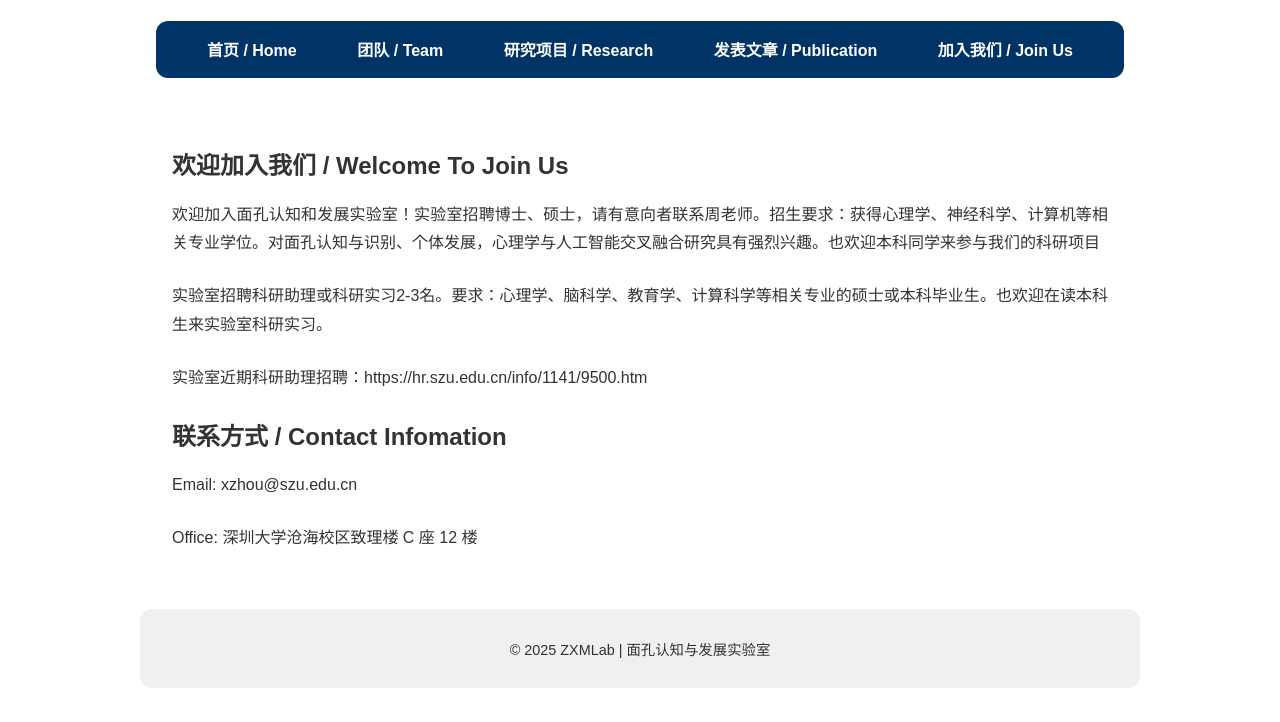
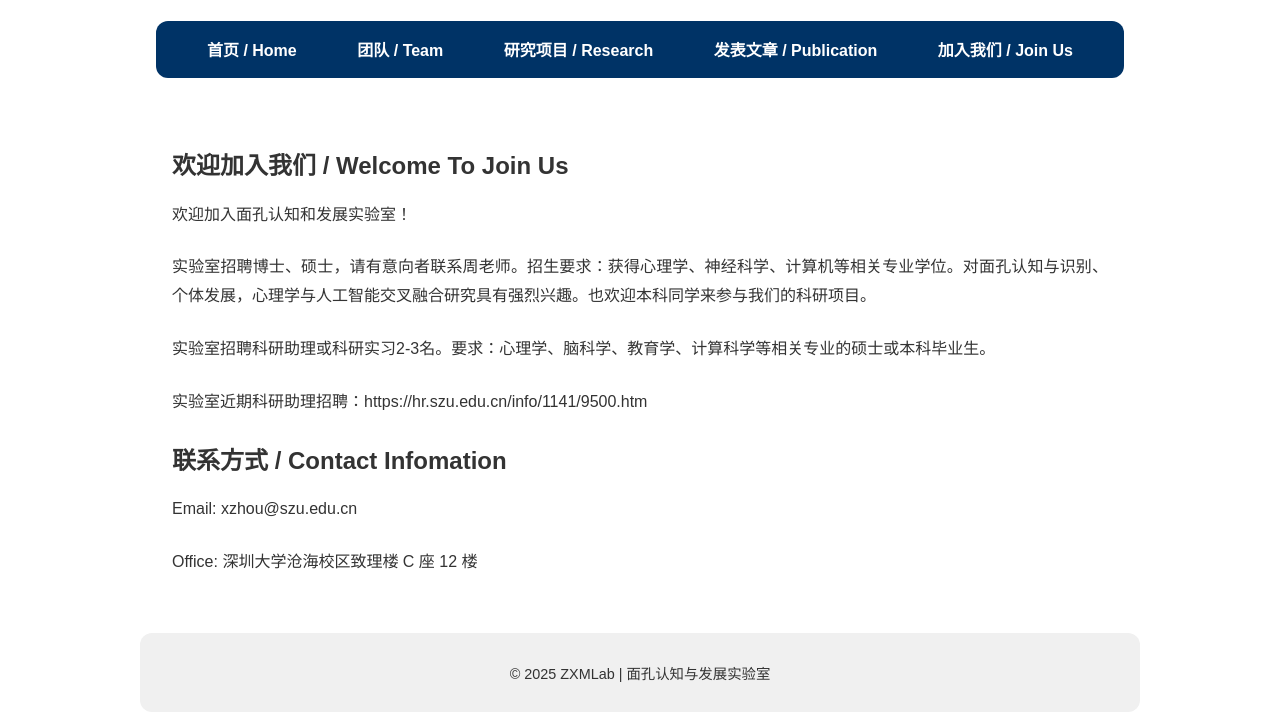
Before and after one commit to zxmlab/my-lab-site, a plain HTML site: page join.html in a window 1280 px wide. Shown: the part 189-911 px from the top of the page. Before the commit the page ends 887 px from the top, so only its background shows below. Drawn offline with Linux system fonts and the light colour scheme.

Commit message:
Update join.html

```diff
--- a/join.html
+++ b/join.html
@@ -31,8 +31,9 @@
 
     <main>
         <h2>欢迎加入我们 / Welcome To Join Us</h2>
-        <p>欢迎加入面孔认知和发展实验室！实验室招聘博士、硕士，请有意向者联系周老师。招生要求：获得心理学、神经科学、计算机等相关专业学位。对面孔认知与识别、个体发展，心理学与人工智能交叉融合研究具有强烈兴趣。也欢迎本科同学来参与我们的科研项目</p>
-        <p>实验室招聘科研助理或科研实习2-3名。要求：心理学、脑科学、教育学、计算科学等相关专业的硕士或本科毕业生。也欢迎在读本科生来实验室科研实习。</p>
+        <p>欢迎加入面孔认知和发展实验室！</p>
+        <p>实验室招聘博士、硕士，请有意向者联系周老师。招生要求：获得心理学、神经科学、计算机等相关专业学位。对面孔认知与识别、个体发展，心理学与人工智能交叉融合研究具有强烈兴趣。也欢迎本科同学来参与我们的科研项目。 </p>
+        <p>实验室招聘科研助理或科研实习2-3名。要求：心理学、脑科学、教育学、计算科学等相关专业的硕士或本科毕业生。</p>
         <p>实验室近期科研助理招聘：https://hr.szu.edu.cn/info/1141/9500.htm </p>
         <h2>联系方式 / Contact Infomation</h2>
         <p>Email: xzhou@szu.edu.cn
```
